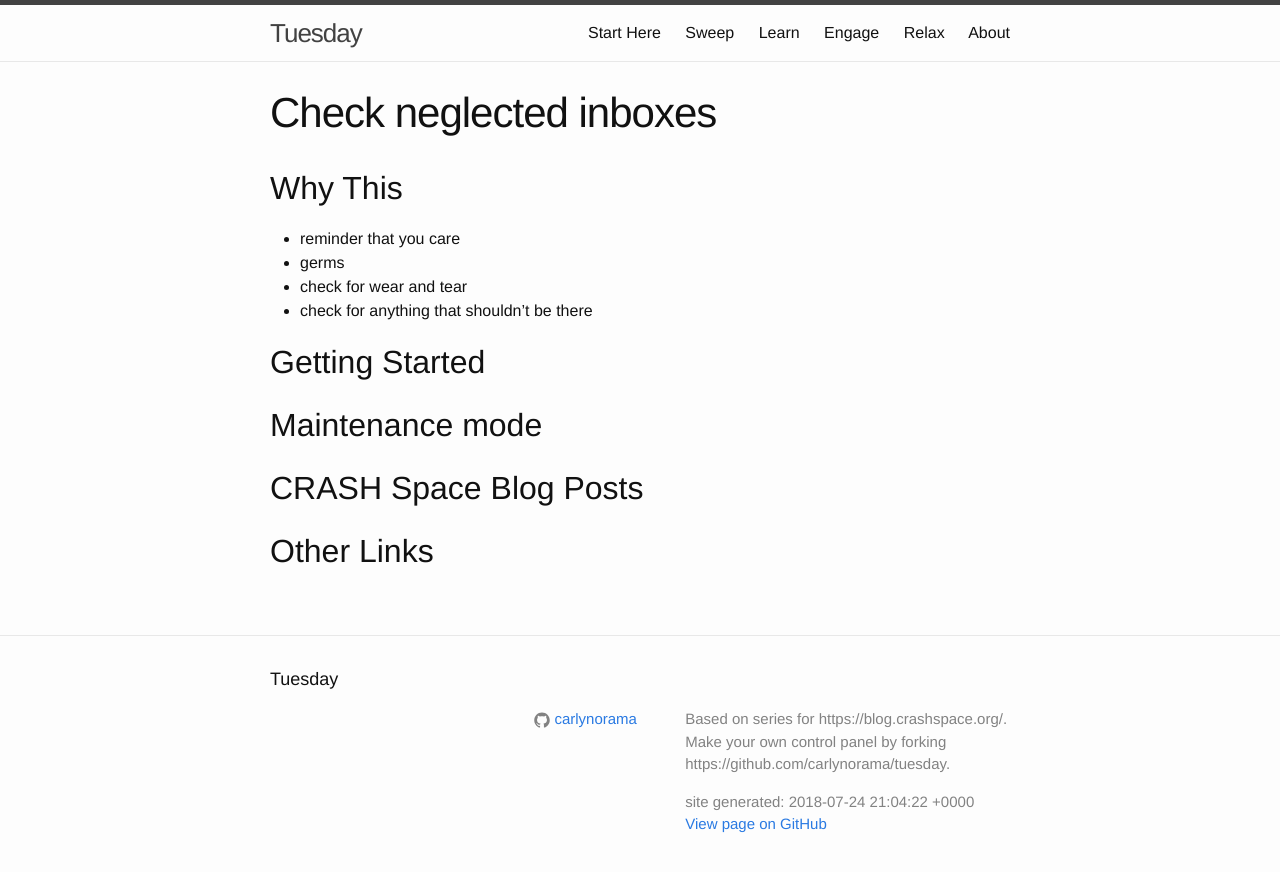
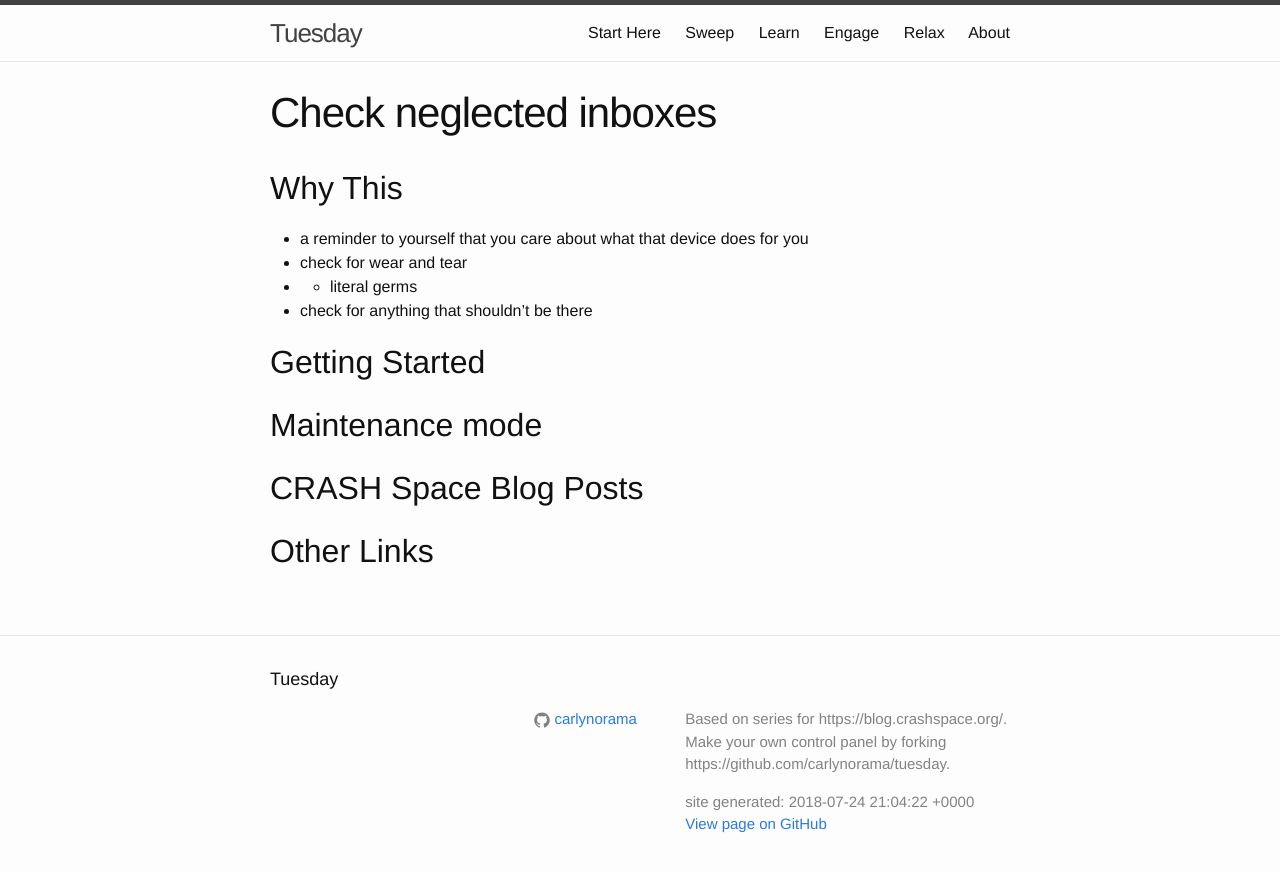
Before and after one commit to CRASHSpace/tuesday, a Jekyll site: the page built from _sweep/zone00/wipe_down.md, in a window 1280 px wide. Shown: the top 872 px of the page. Built offline with Jekyll 4.4.1, drawn with Linux system fonts in a browser that asks for light colours.

Commit message:
clarification of one bullet

```diff
--- a/_sweep/zone00/wipe_down.md
+++ b/_sweep/zone00/wipe_down.md
@@ -10,9 +10,10 @@ weekly_todo_text: Wipe down your main devices, physically!
 quarterly_task:
 ---
 ## Why This
-- reminder that you care
-- germs
+
+- a reminder to yourself that you care about what that device does for you
 - check for wear and tear
+- - literal germs
 - check for anything that shouldn't be there
 
 ## Getting Started
```
